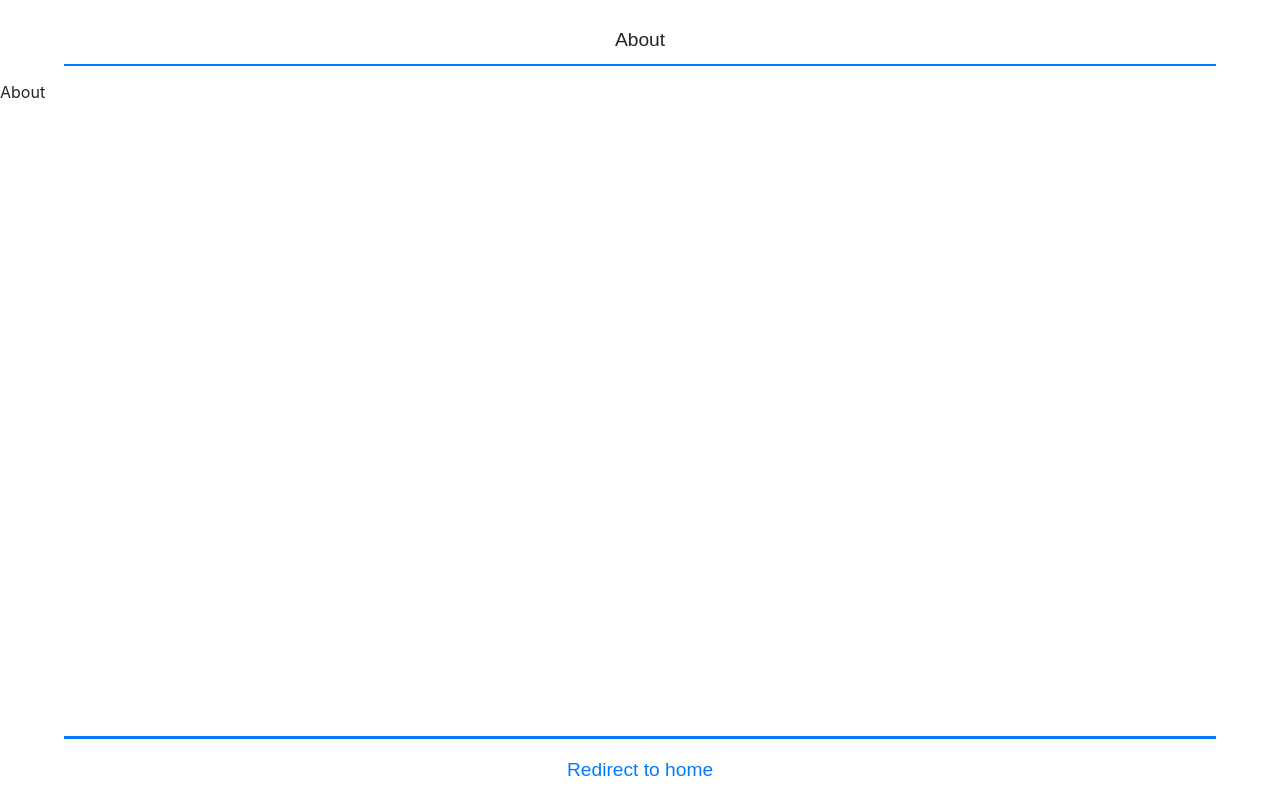
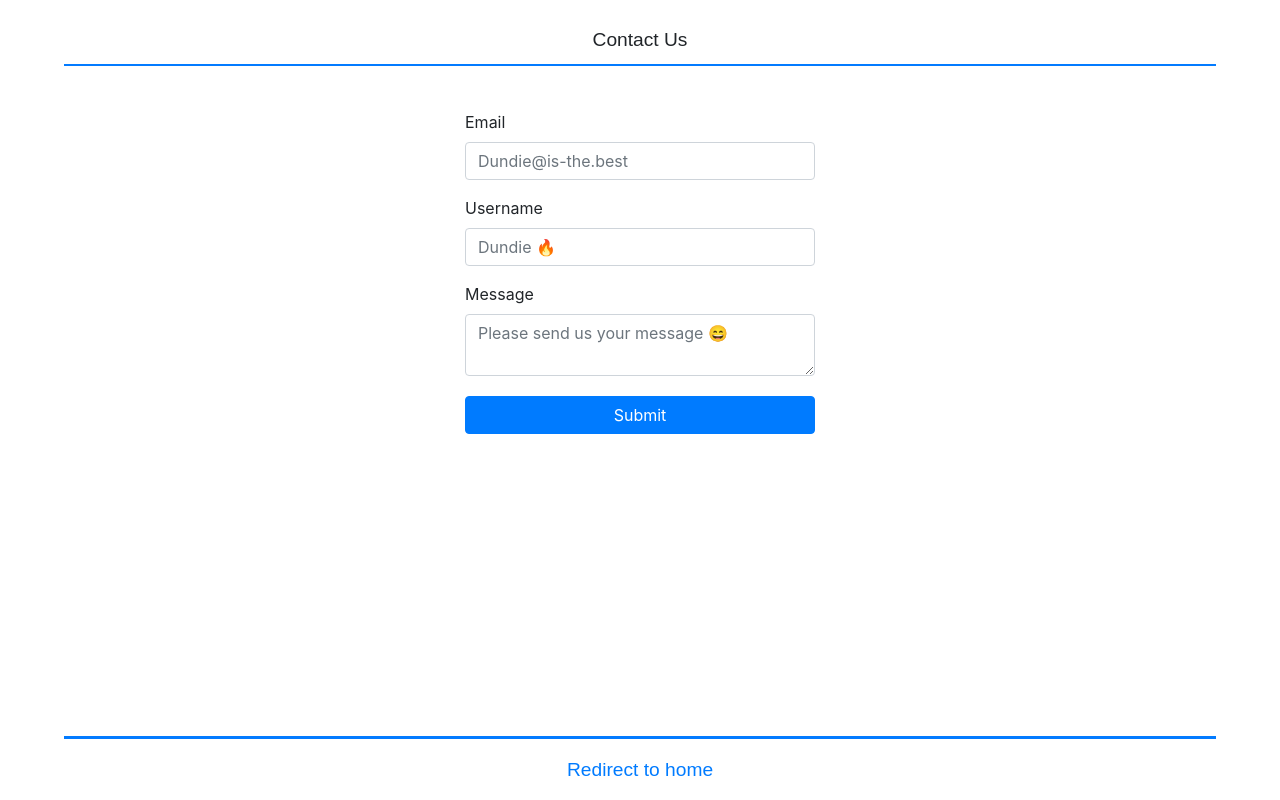
Before and after one commit to vkarabajic/MentoringDuo, a React (Create React App) app: page /about in a window 1280 px wide. Built offline with nearby package versions, Linux system fonts and the light colour scheme.

Commit message:
added about screen

```diff
--- a/src/Screens/About.js
+++ b/src/Screens/About.js
@@ -1,18 +1,38 @@
 import React, { Component } from 'react';
-import Persons from '../Persons/Persons';
 import Header from '../HeaderFooter/Header'
 import Footer from '../HeaderFooter/Footer'
+import { Container, Button, Form, FormGroup, Label, Input, Row, Col } from 'reactstrap';
 
 export default class About extends Component {
-	constructor(props) {
-		super(props);
-	}
+
 
 	render() {
 		return (
 			<div>
-				<Header title={'About'} />
-				About
+				<Header title={'Contact Us'} />
+				<Container>
+					<Row>
+						<Col xs="4" />
+						<Col>
+							<Form style={{ margin: "30px 0px" }}>
+								<FormGroup>
+									<Label for="emailId">Email</Label>
+									<Input type="email" name="email" id="emailId" placeholder="Dundie@is-the.best" />
+								</FormGroup>
+								<FormGroup>
+									<Label for="usernameId">Username</Label>
+									<Input type="username" name="username" id="usernameId" placeholder="Dundie 🔥" />
+								</FormGroup>
+								<FormGroup>
+									<Label for="exampleId">Message</Label>
+									<Input type="textarea" name="text" id="exampleId" placeholder="Please send us your message 😄" />
+								</FormGroup>
+								<Button block style={{ margin: "20px 0" }} color="primary">Submit</Button>
+							</Form>
+						</Col>
+						<Col xs="4" />
+					</Row>
+				</Container>
 				<Footer redirectToHome={true} />
 			</div>
 		);
```
